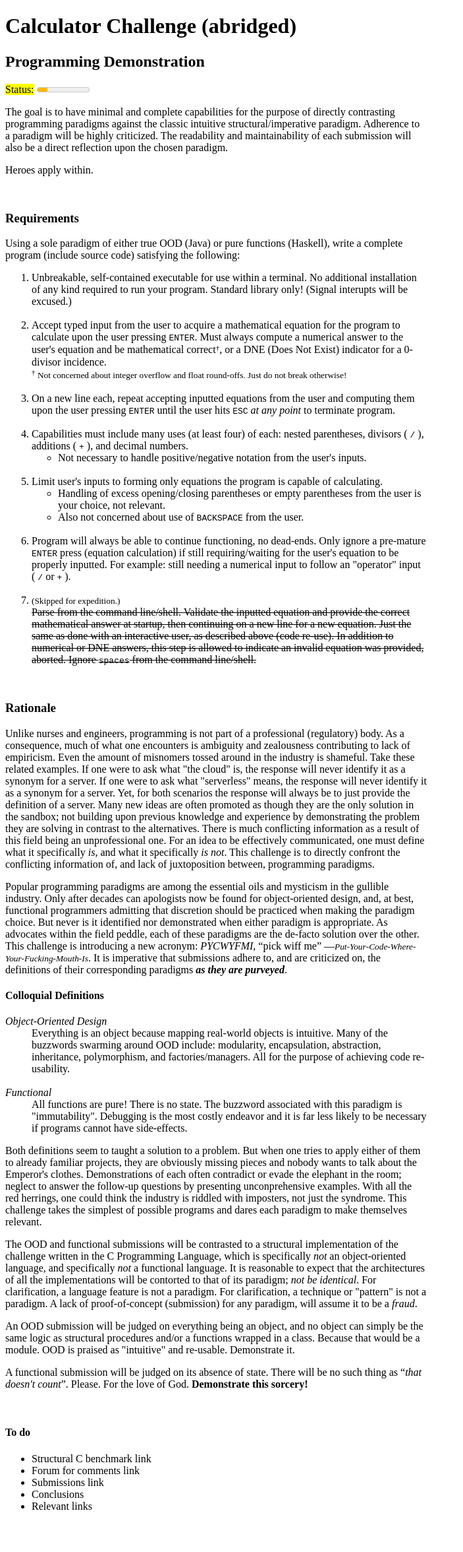
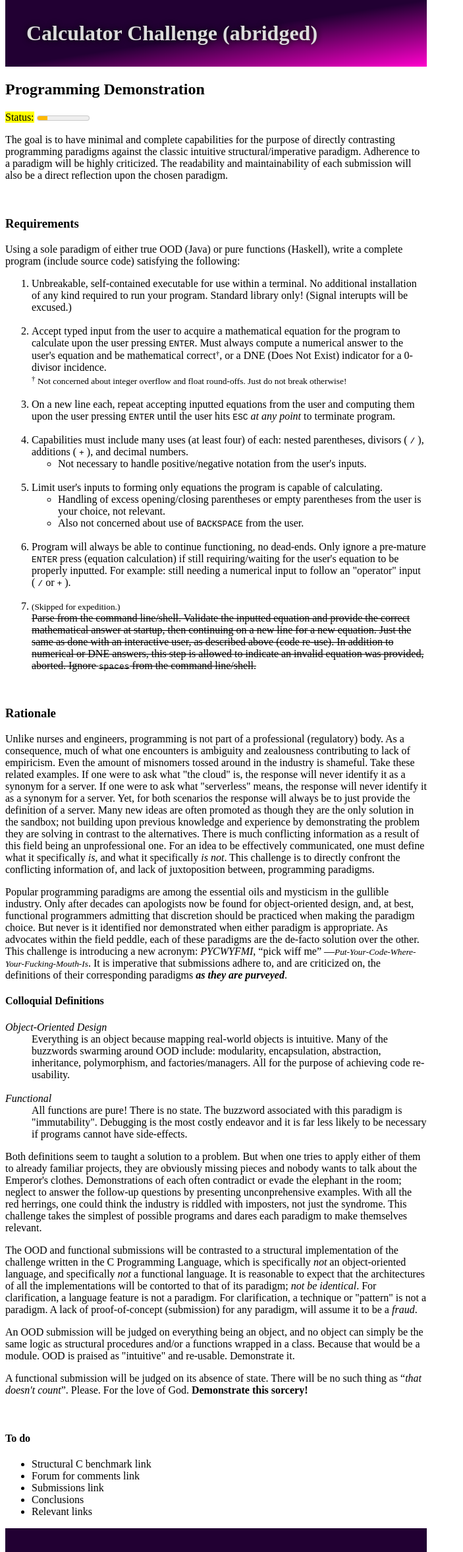
Before and after one commit to LadyBoner/ladyboner.github.io, a plain HTML site: page index.html in a window 1280 px wide. Shown: the whole page at 66% size, without its empty margins (0-703 px from the left). Before the commit the page ends 2308 px from the top, so only its background shows below. Drawn offline with Linux system fonts and the light colour scheme.

Commit message:
Update index.html

```diff
--- a/index.html
+++ b/index.html
@@ -15,11 +15,38 @@
   <style  type="text/css"  media="all">
 
     @media  only (prefers-color-scheme: dark)  {
-      body  {
+
+      main  {
         background-color: #111 ;
         color: #BBB ;
-<!--        text-shadow: 0px 0px 0.3em black ;-->
       }
+    }
+
+    @media  only (prefers-color-scheme: light)  {
+
+      main  {
+        background-color: #white ;
+        color: #black ;
+      }
+    }
+
+    body  {
+      margin-top: 0px ;
+      margin-bottom: 0px ;
+    }
+
+    h1  {
+      margin-top: 0px ;
+      padding: 1em ;
+      background-image: linear-gradient(to bottom right, #203 50%, #F0C) ;
+      color: #DDD ;
+      text-shadow: 0px 0px 0.3em black ;
+    }
+
+    footer  {
+      margin-bottom: 0px ;
+      background-color: #203 ;
+      color: white ;
     }
   </style>
 
@@ -35,7 +62,7 @@
   <meter  id="status" low="2" high="4" max="5" optimum="4" value="1"><small><i>[drafting]</i></small></meter>
 
   <p>
-The goal is to have minimal and complete capabilities for the purpose of directly contrasting programming paradigms against the classic intuitive structural/imperative paradigm.  Adherence to a paradigm will be highly criticized.  The readability and maintainability of each submission will also be a direct reflection upon the chosen paradigm.  <aside>Heroes apply within.</aside>
+The goal is to have minimal and complete capabilities for the purpose of directly contrasting programming paradigms against the classic intuitive structural/imperative paradigm.  Adherence to a paradigm will be highly criticized.  The readability and maintainability of each submission will also be a direct reflection upon the chosen paradigm.
   </p>
 
   <br>
@@ -174,5 +201,12 @@ A functional submission will be judged on its absence of state.  There will be n
 
 </main>
 
+
+<footer>
+  <br>
+  <br>
+</footer>
+
+
 </body>
 </html>
```
